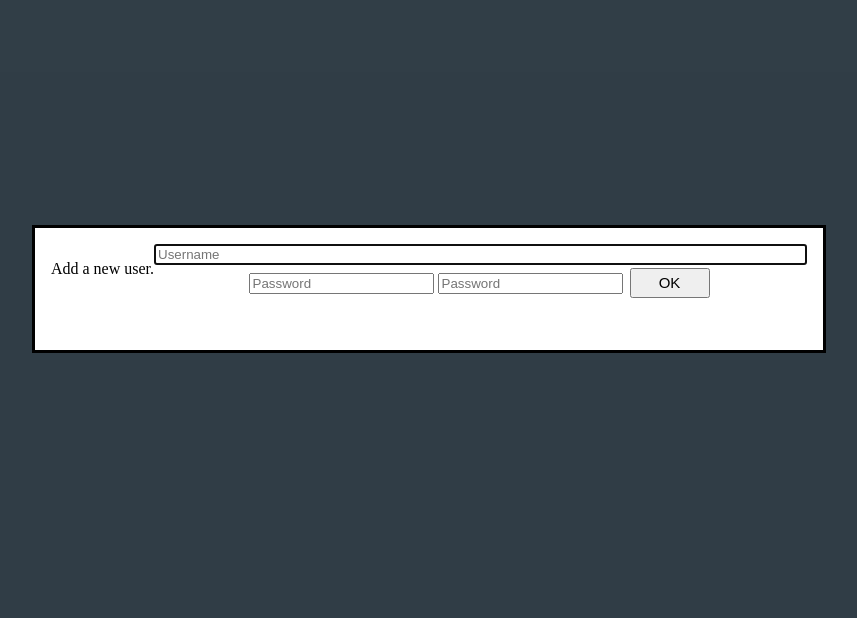
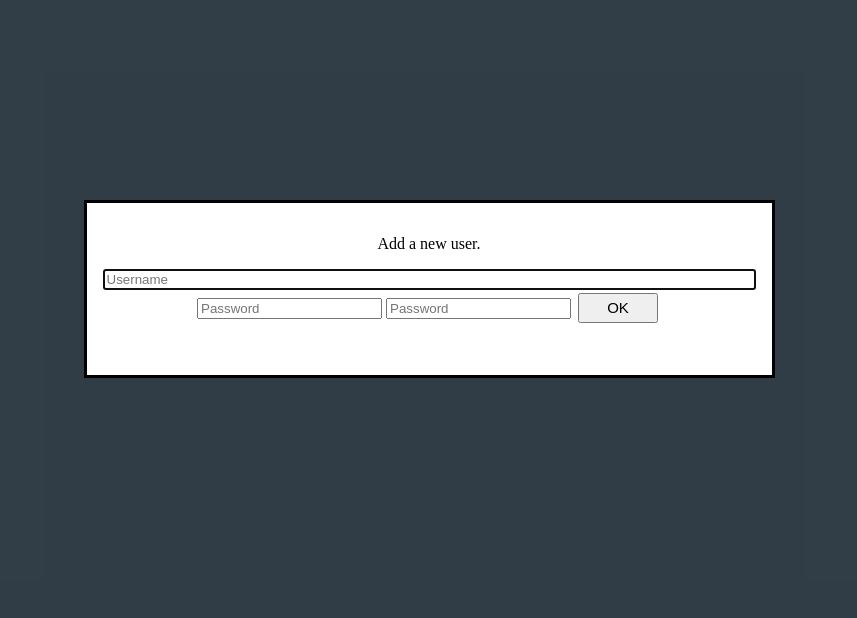
Before and after one commit to haowu74/modbus-gateway-flask, a Flask app: template templates/admin.html in a window 1280 px wide, after a click on "New User". Shown: the part 183-801 px from the top of the page, without its empty margins (211-1068 px from the left). Run offline with Flask 2, Linux system fonts and the light colour scheme; the template is opened without the code that fills it: most values are stand-ins (such as "Sample title", 1, 10 or a date in 2020).

Commit message:
stylesheet

```diff
--- a/static/cs/style.css
+++ b/static/cs/style.css
@@ -109,8 +109,3 @@ input[type=text]:read-only {
 	height: 30px;
 	font-size: 15px;
 }
-
-#add-new-user-dlg {
-    display: flex;
-    flex-direction: row;
-}
```
